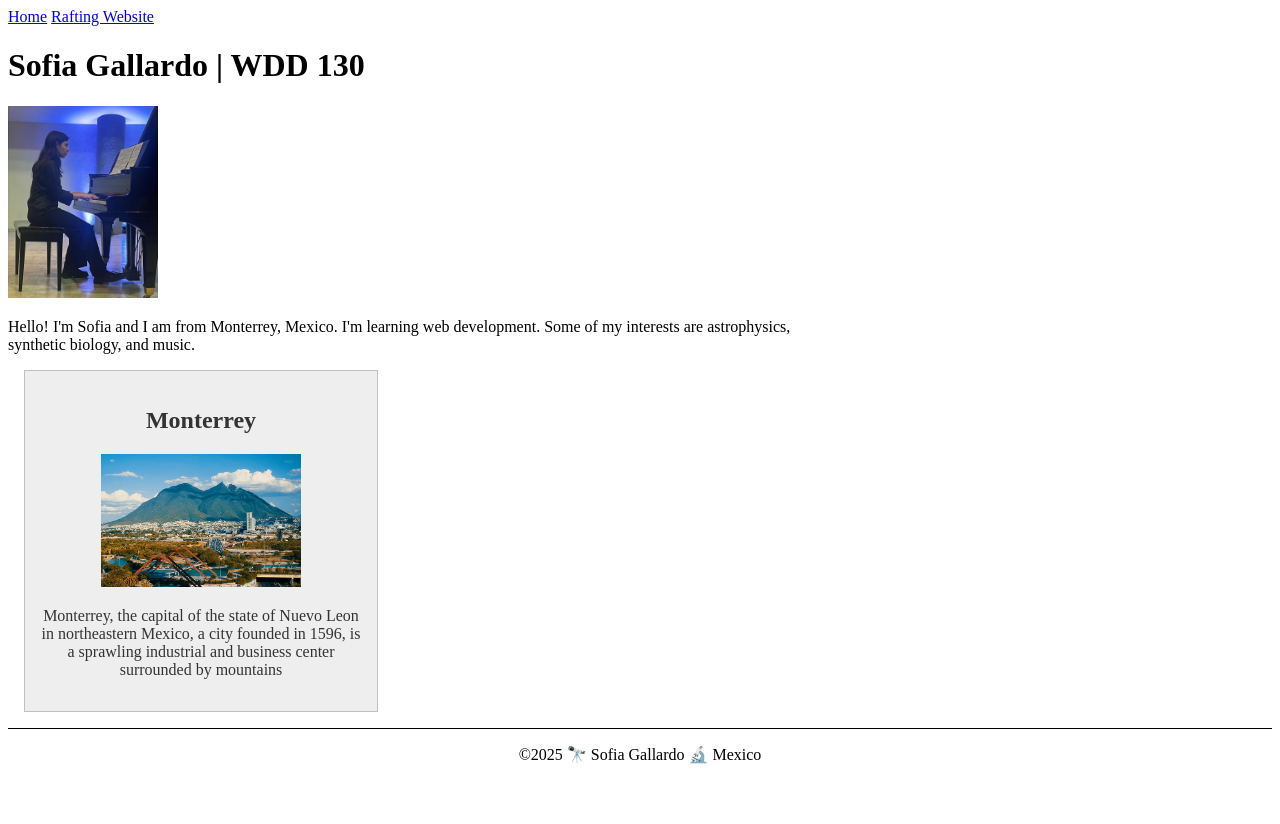
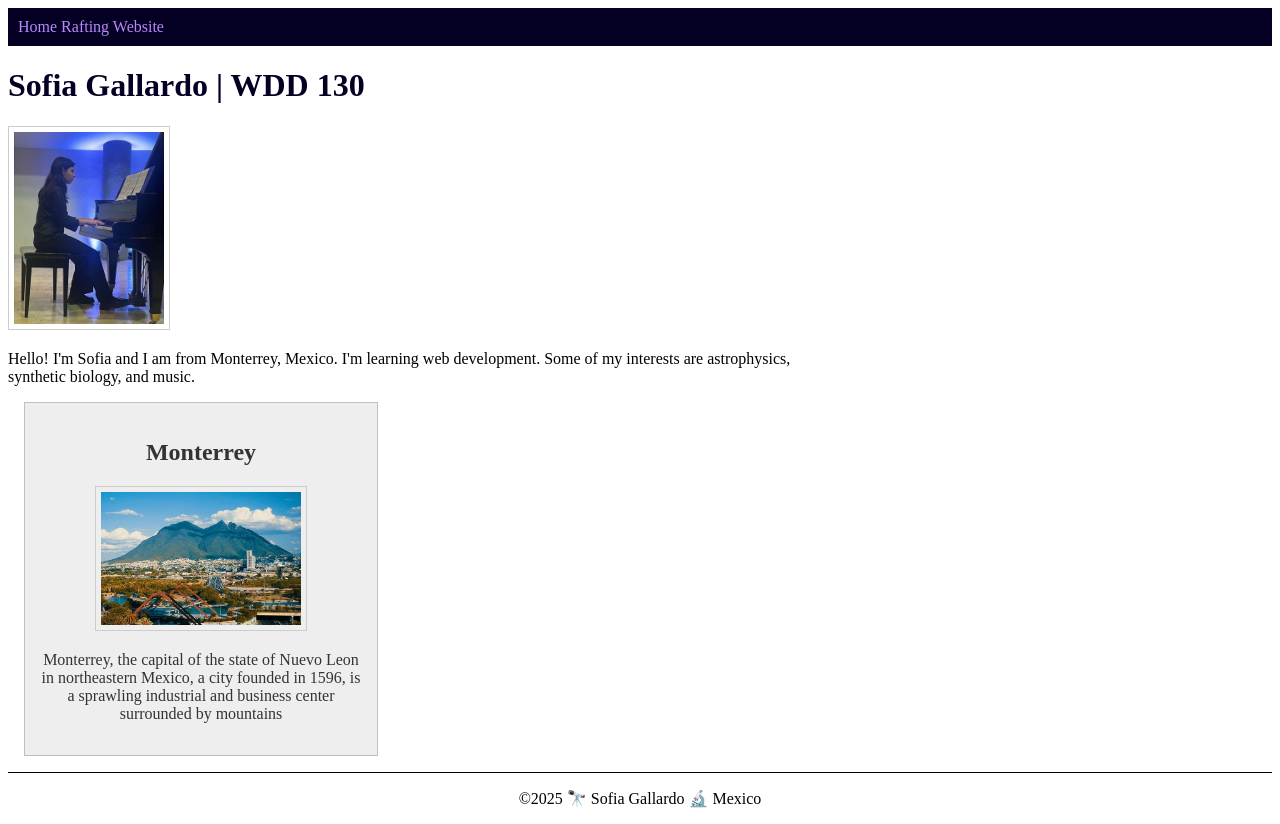
Before and after one commit to saganwashere/wdd130, a plain HTML site: page index.html in a window 1280 px wide. Before the commit the page ends 800 px from the top, so only its background shows below. Drawn offline with Linux system fonts and the light colour scheme.

Commit message:
CSS was updated Landscape image was replaced with a compressed image

```diff
--- a/index.html
+++ b/index.html
@@ -26,7 +26,7 @@
     </main>
     <aside>
         <h2>Monterrey</h2>
-        <img src="images/monterrey-landscape.jpg" alt="Monterrey Landscape">
+        <img src="images/monterrey-landscape-compress.jpg" alt="Monterrey Landscape">
         <p>Monterrey, the capital of the state of Nuevo Leon in northeastern Mexico, a city founded in 1596, is a
             sprawling industrial and business center surrounded by mountains</p>
     </aside>
--- a/styles/styles.css
+++ b/styles/styles.css
@@ -19,9 +19,34 @@ aside img{
 
 }
 
+nav{
+background-color: #040024;
+padding: 10px 10px;
+}
+
+nav a{
+color:#ba88fa;
+padding: 1px 1px;
+display: contents;
+text-decoration:none;
+}
+
 main img{
     width: 150px;
     height: auto;
+}
+
+h1{
+color:#040024;
+font-size: 2em;
+}
+
+img{
+    width: 200px;
+    height: auto;
+    border: 1.5px solid #ccc;
+    padding: 5px;
+    box-shadow: 2px rgba(0,0,0,0.3);
 }
 
 p { padding: 0; }
```
Also changed, not shown: images/monterrey-landscape-compress.jpg (added), images/monterrey-landscape.jpg (deleted).
